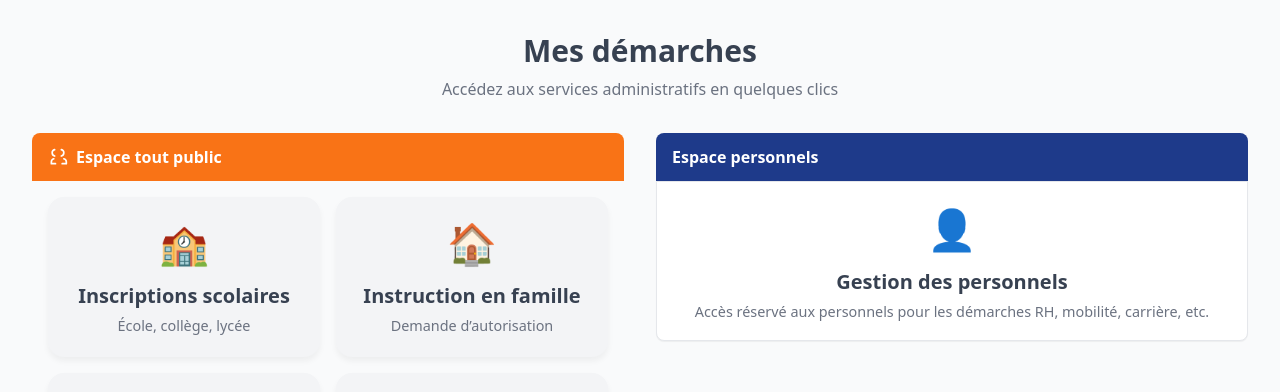
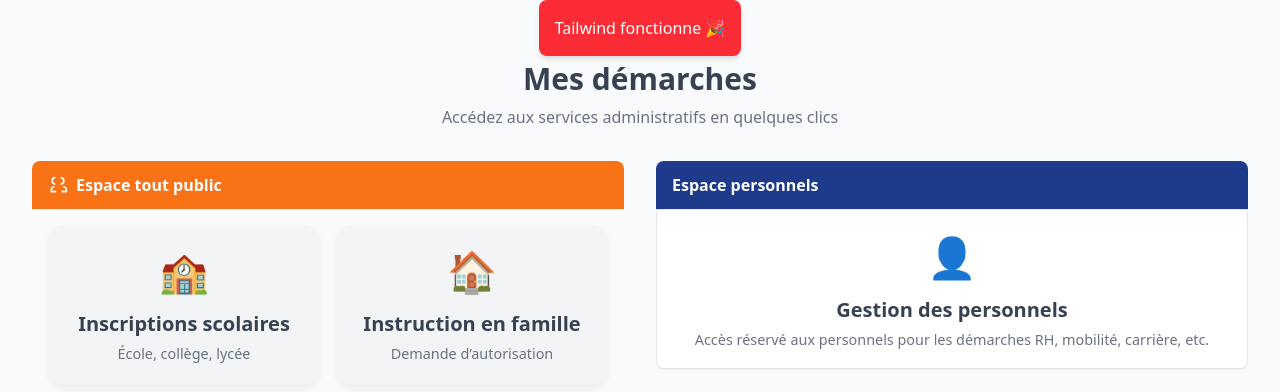
Before and after one commit to Gregory972/projet-lotus, a Laravel app: page / in a window 1280 px wide. Shown: the top 392 px of the page. Run offline with Laravel 12, Linux system fonts and the light colour scheme; data comes from the database, SQL or seed files in the repository; style sheets or scripts are compiled from the project's sources.

Commit message:
debug 3.6 - css

```diff
--- a/resources/css/app.css
+++ b/resources/css/app.css
@@ -1,4 +1,8 @@
 @import 'tailwindcss';
+@tailwind base;
+@tailwind components;
+@tailwind utilities;
+
 
 @source '../../vendor/laravel/framework/src/Illuminate/Pagination/resources/views/*.blade.php';
 @source '../../storage/framework/views/*.php';
--- a/resources/views/home.blade.php
+++ b/resources/views/home.blade.php
@@ -7,6 +7,10 @@
 </head>
 <body>
   <div class="page-wrapper">
+    <div class="bg-red-500 text-white p-4 text-center rounded-lg shadow-md">
+        Tailwind fonctionne 🎉
+    </div>
+
     <h1 class="page-title">Mes démarches</h1>
     <p class="page-subtitle">Accédez aux services administratifs en quelques clics</p>
 
```
